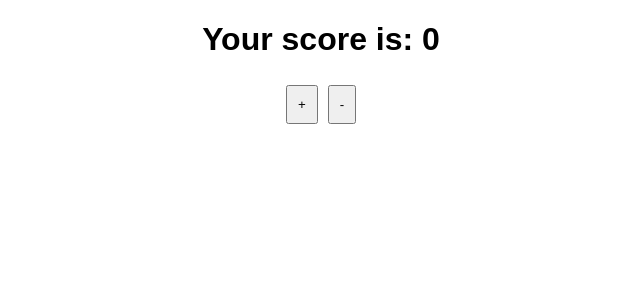
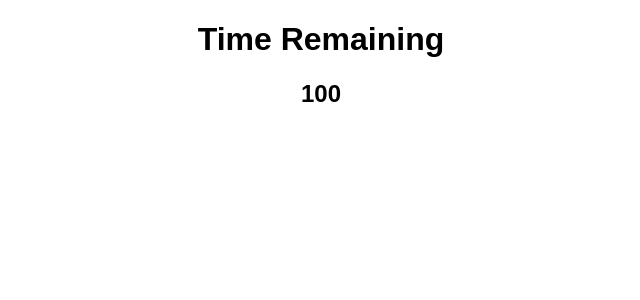
Before and after one commit to LinkedInLearning/react-code-challenges-2481088, a React (Create React App) app: page / in a window 1280 px wide. Shown: the top 300 px of the page, without its empty margins (319-959 px from the left). Built offline with nearby package versions, Linux system fonts and the light colour scheme.

Commit message:
add starter code

```diff
--- /dev/null
+++ b/src/06-timer/Timer.js
@@ -0,0 +1,11 @@
+import { useState } from 'react'
+
+export default function Timer () {
+  const [time, setTime] = useState(100)
+  return (
+    <div>
+      <h1>Time Remaining</h1>
+      <h2>{time}</h2>
+    </div>
+  )
+}
--- a/src/App.js
+++ b/src/App.js
@@ -1,10 +1,10 @@
 import './App.css'
-import ScoreKeeper from './05-score-keeper/ScoreKeeper'
+import Timer from './06-timer/Timer'
 
 function App () {
   return (
     <div className='App'>
-      <ScoreKeeper />
+      <Timer />
     </div>
   )
 }
```
